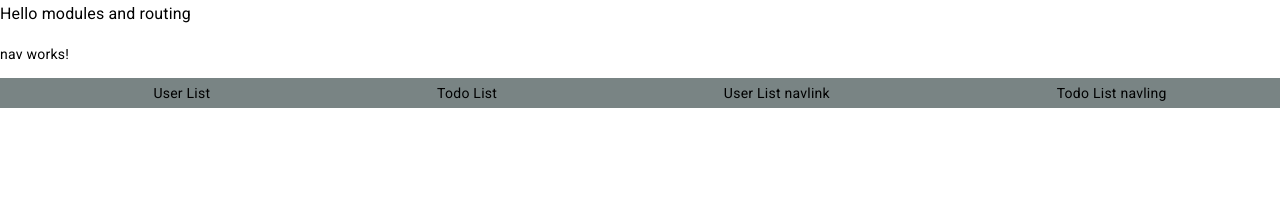
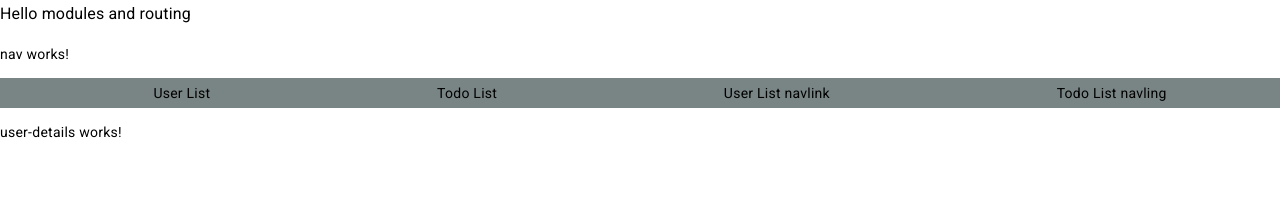
Before and after one commit to MilenaGeorgieva95/Angular-SoftUni, an Angular app in the folder 06.Modules and Routing/my-app/: page /user/details in a window 1280 px wide. Before the commit this address led to /. Shown: the top 212 px of the page. Built offline with nearby package versions, Linux system fonts and the light colour scheme.

Commit message:
create user details component

```diff
--- a/06.Modules and Routing/my-app/src/app/core/nav/nav.component.html
+++ b/06.Modules and Routing/my-app/src/app/core/nav/nav.component.html
@@ -3,7 +3,7 @@
   <ul class="nav-wrapper">
     <li (click)="navTo('')">User List</li>
     <li (click)="navTo('todo')">Todo List</li>
-    <li routerLink="">User List navlink</li>
+    <li routerLink="user/list">User List navlink</li>
     <li routerLink="todo"Link="todo">Todo List navling</li>
   </ul>
 </div>
--- /dev/null
+++ b/06.Modules and Routing/my-app/src/app/user/user-details/user-details.component.html
@@ -0,0 +1 @@
+<p>user-details works!</p>
```
Also changed, not shown: 06.Modules and Routing/my-app/src/app/user/user-details/user-details.component.ts (added, +10 -0 lines), 06.Modules and Routing/my-app/src/app/user/user.module.ts (+10 -1 lines), 06.Modules and Routing/my-app/src/app/user/user-details/user-details.component.css (added).
